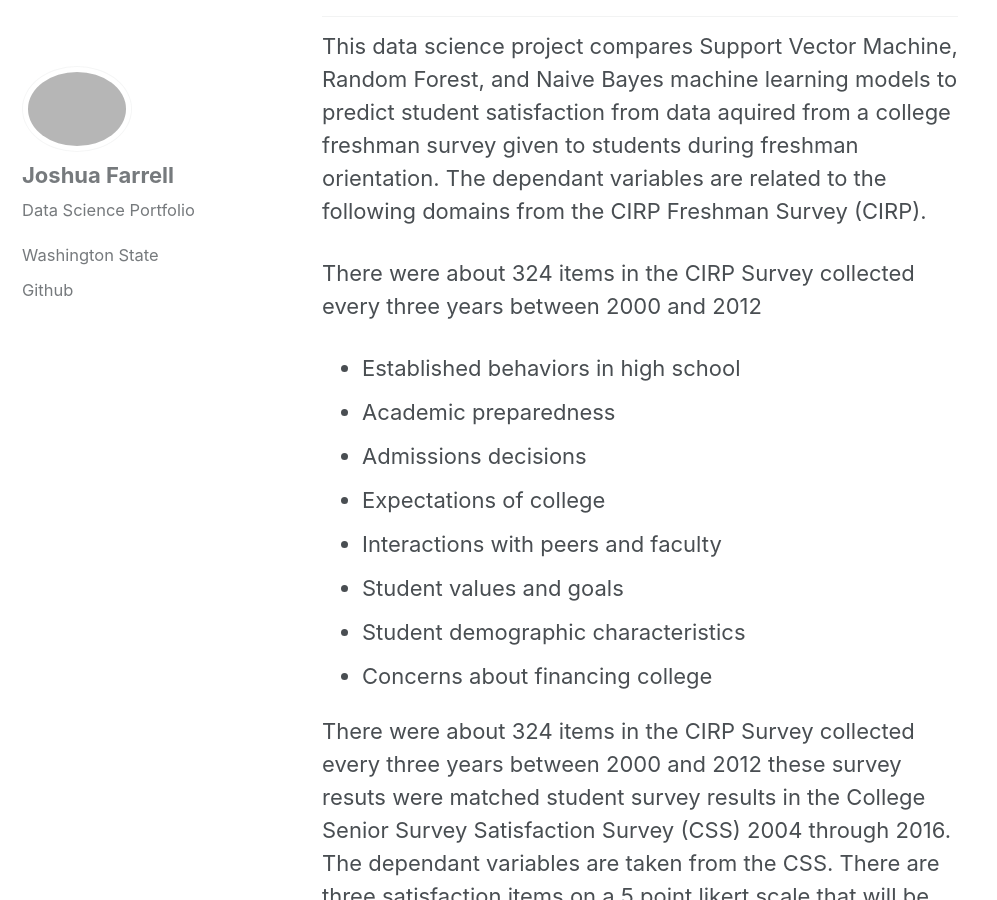
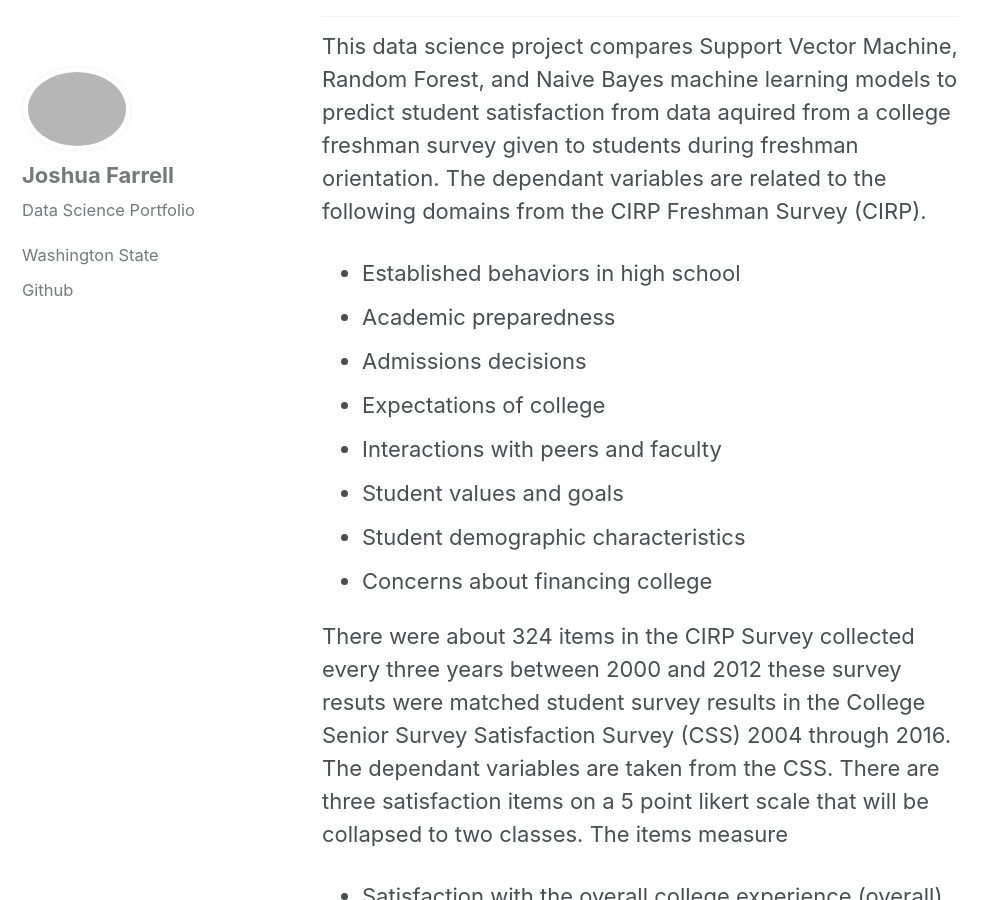
Before and after one commit to joshua-farrell/joshua-farrell.github.io, a Jekyll site: the page built from _posts/2018-12-01-student.md, in a window 1280 px wide and 900 px high, scrolled down 321 px. Shown: the whole window, without its empty margins (0-997 px from the left). Built offline with Jekyll 4.4.1, drawn with Linux system fonts in a browser that asks for light colours; comment, search, counter and statistics services are not loaded.

Commit message:
Update 2018-12-01-student.md

```diff
--- a/_posts/2018-12-01-student.md
+++ b/_posts/2018-12-01-student.md
@@ -9,8 +9,6 @@ This data science project compares Support Vector Machine, Random Forest, and Na
 machine learning models to predict student satisfaction from data aquired from a college
 freshman survey given to students during freshman orientation. The dependant variables are
 related to the following domains from the CIRP Freshman Survey (CIRP).
-
-There were about 324 items in the CIRP Survey collected every three years between 2000 and 2012
 
 - Established behaviors in high school
 - Academic preparedness
```
